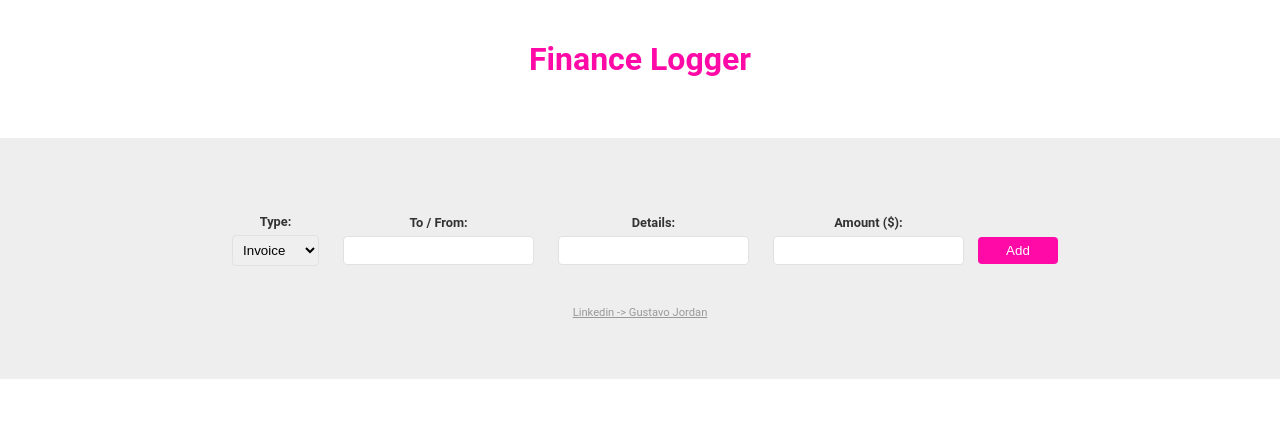
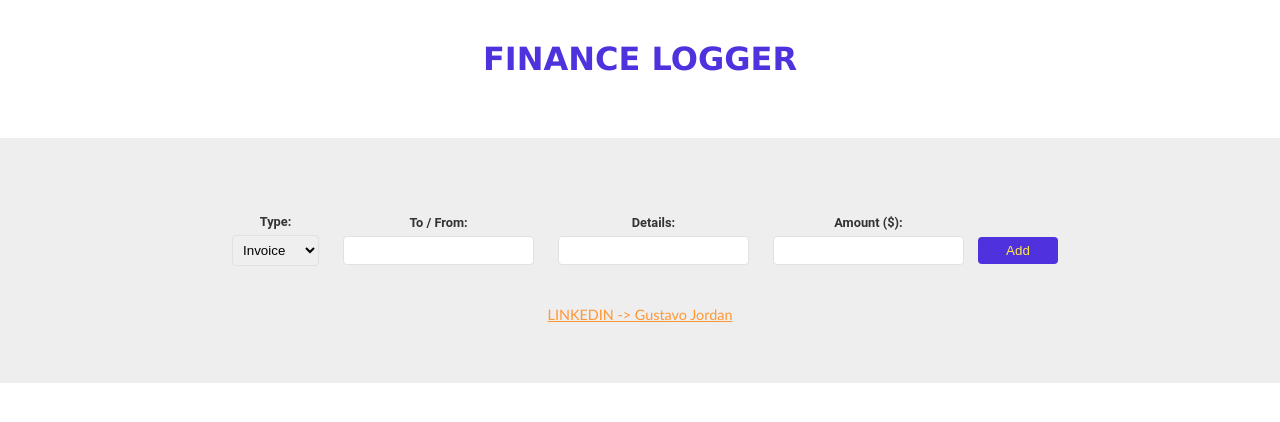
Before and after one commit to gjordanra/financelogger, a plain HTML site: page public/index.html in a window 1280 px wide. Drawn offline with Linux system fonts and the light colour scheme.

Commit message:
fixed list not showing data

```diff
--- a/public/app.js
+++ b/public/app.js
@@ -11,10 +11,11 @@ const ul = document.querySelector('ul');
 const list = new ListTemplate(ul);
 //tupla
 let values;
-values = [tofrom.value, details.value, amount.valueAsNumber];
 form.addEventListener('submit', (e) => {
     e.preventDefault();
     let doc;
+    values = [tofrom.value, details.value, amount.valueAsNumber];
+    console.log(values);
     if (type.value === 'invoice') {
         //spread opperator
         doc = new Invoice(...values);
--- a/public/classes/Payment.js
+++ b/public/classes/Payment.js
@@ -1,5 +1,6 @@
 export class Payment {
     constructor(client, details, amount) {
+        console.log(client, details, amount);
         this.recipient = client;
         this.details = details;
         this.amount = amount;
--- a/public/index.html
+++ b/public/index.html
@@ -2,7 +2,7 @@
 <head>
   <meta charset="UTF-8">
   <meta name="viewport" content="width=device-width, initial-scale=1.0">
-  <title>TypeScript Tutorial</title>
+  <title>FINANCE LOGGER TYPESCRIPT</title>
   <link rel="stylesheet" href="styles.css">
 </head>
 <body>
@@ -40,7 +40,7 @@
       <button>Add</button>
     </form>
 
-    <a href="https://www.linkedin.com/in/gustavojordanramirez" target = "_blank">Linkedin -> Gustavo Jordan</a>
+    <a href="https://www.linkedin.com/in/gustavojordanramirez" target = "_blank">LINKEDIN -> Gustavo Jordan</a>
   </footer>
 
   <script type = 'module' src='app.js'></script>
--- a/public/styles.css
+++ b/public/styles.css
@@ -1,15 +1,20 @@
 body{
   margin: 0;
+  padding:0;
   font-family: Roboto;
 }
 .wrapper{
-  max-width: 960px;
+  max-width: 100%;
   margin: 0 auto;
 }
+
 h1{
   margin: 40px auto;
-  color: #ff0aa7;
+  width: 100%;
+  color: #4f32de;
   text-align: center;
+  text-transform: uppercase;
+  font-family: 'Lucida Sans', 'Lucida Sans Regular', 'Lucida Grande', 'Lucida Sans Unicode', Geneva, Verdana, sans-serif;
 }
 ul{
   padding: 0;
@@ -21,7 +26,7 @@ li{
   margin: 10px auto;
 }
 li h4{
-  color: #ff0aa7;
+  color: #4f32de;
   margin: 0;
   text-transform: capitalize;
 }
@@ -36,6 +41,7 @@ footer{
 }
 form{
   max-width: 960px;
+  min-width: 380px;
   margin: 0 auto;
   text-align: center;
 }
@@ -56,9 +62,9 @@ input, select{
   margin: 0 10px;
 }
 button{
-  color: white;
+  color: #ffea4b;
   border: 0;
-  background: #ff0aa7;
+  background: #4f32de;
   padding: 6px;
   min-width: 80px;
   border-radius: 4px;
@@ -66,7 +72,8 @@ button{
 footer a{
   text-align: center;
   display: block;
-  color: #999;
+  color: rgb(255, 151, 53);
   margin-top: 40px;
-  font-size: 0.7em;
+  font-size: 0.9em;
+  font-family: 'Gill Sans', 'Gill Sans MT', Calibri, 'Trebuchet MS', sans-serif;
 }
```
Also changed, not shown: 2 other files.
